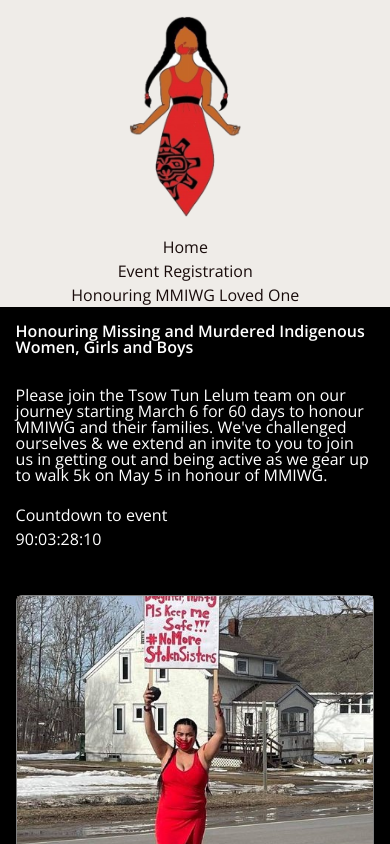
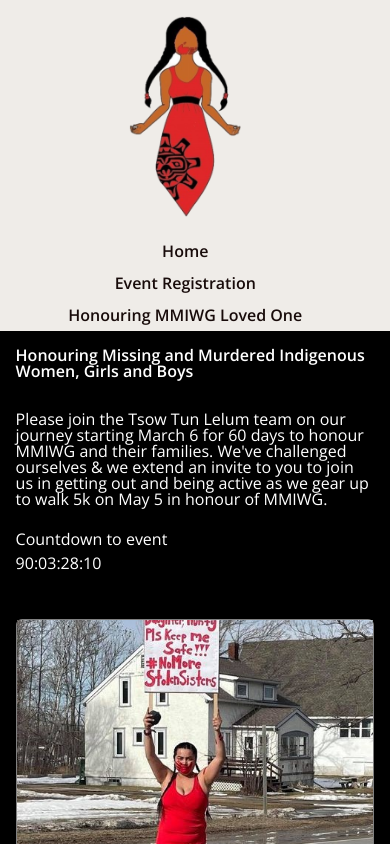
Before and after one commit to Cara-Barter/honouring-mmigw, a React (Create React App) app in the folder client/: page / in a window 390 px wide. Shown: the top 844 px of the page. Built offline with nearby package versions, Linux system fonts and the light colour scheme.

Commit message:
styled header for mobile, tablet and desktop

```diff
--- a/client/src/components/Header/Header.scss
+++ b/client/src/components/Header/Header.scss
@@ -4,17 +4,28 @@
 
 .header {
     background-color: $color-background-alt;
+    @include tablet {
+        padding: 2rem;
+    }
     &__container {
         width: 95%;
         display: flex;
         flex-direction: column;
         align-items: center;
         @include tablet {
+            width: 100%;
             flex-direction: row;
+        }
+        @include desktop {
+            max-width: 65rem;
+            margin: 0 auto;
         }
     }
     &__link {
         text-decoration: none;
+        @include tablet {
+            display: none;
+        }
     }
     &__logo {
         width: 7rem;
@@ -26,23 +37,27 @@
     &__nav {
         width: 100%;
         @include tablet {
-            width: 80%;
+            // width: 80%;
+            justify-content: space-between;
         }
         &-list {
         display: flex;
         flex-direction: column;
         align-items: center;
+
         @include tablet {
            flex-direction: row;
            justify-content: space-between;
+           font-size: 1.25rem;
         }
         }
         &-item {
-            margin: .25rem;
+            margin: .5rem;
         }
         &-link {
             text-decoration: none;
             color: $color-font-main;
+            font-weight: 600;
         }
     }
 }
```
